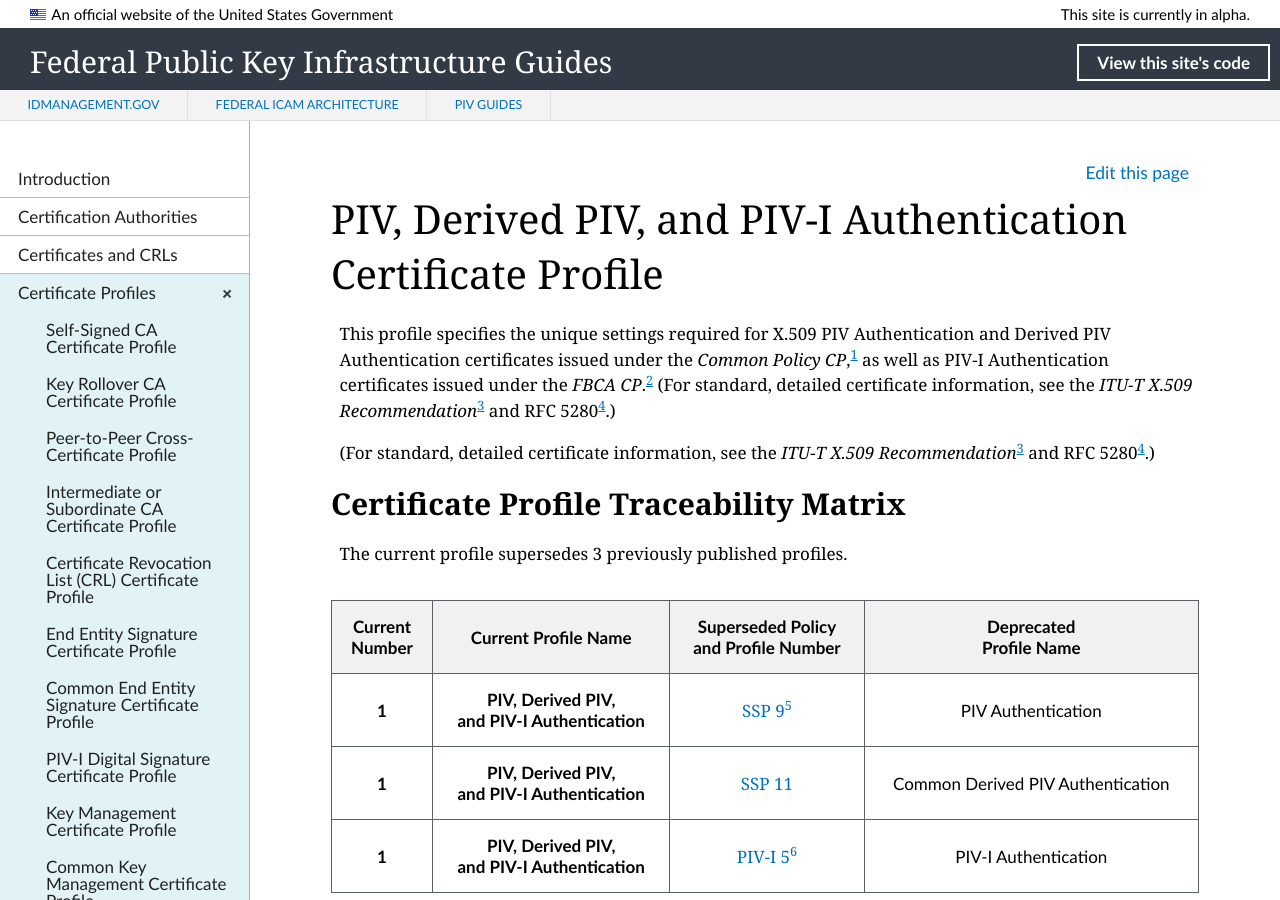
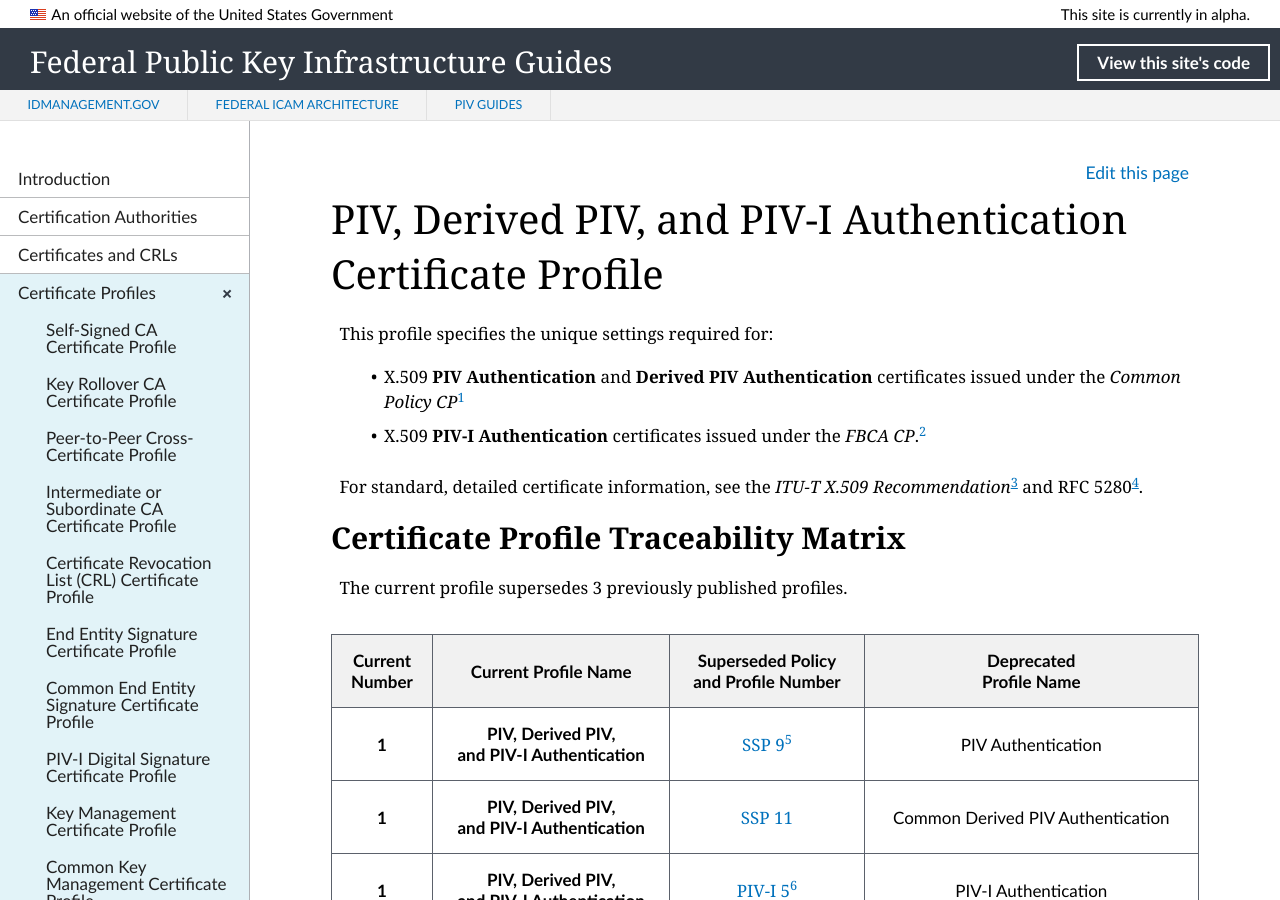
Before and after one commit to GSA/fpki-guides, a Jekyll site: the page built from _profiles/23_all_piv_auth.md, in a window 1280 px wide and 900 px high. Built offline with Jekyll 4.4.1, drawn with Linux system fonts in a browser that asks for light colours; nearby versions of some CDN libraries; library files that are not in the unit come from our copies.

Commit message:
Update 23_all_piv_auth.md
Intro revision

```diff
--- a/_profiles/23_all_piv_auth.md
+++ b/_profiles/23_all_piv_auth.md
@@ -3,9 +3,12 @@
 title: PIV, Derived PIV, and PIV-I Authentication Certificate Profile
 permalink: profiles/allpivauth3/
 ---
-This profile specifies the unique settings required for X.509 PIV Authentication and Derived PIV Authentication certificates issued under the _Common Policy CP_,<sup>[1](#1)</sup> as well as PIV-I Authentication certificates issued under the _FBCA CP_.<sup>[2](#2)</sup> (For standard, detailed certificate information, see the _ITU-T X.509 Recommendation_<sup>[3](#3)</sup> and RFC 5280<sup>[4](#4)</sup>.)
+This profile specifies the unique settings required for:
 
-(For standard, detailed certificate information, see the _ITU-T X.509 Recommendation_<sup>[3](#3)</sup> and RFC 5280<sup>[4](#4)</sup>.)
+* X.509 **PIV Authentication** and **Derived PIV Authentication** certificates issued under the _Common Policy CP_<sup>[1](#1)</sup>
+* X.509 **PIV-I Authentication** certificates issued under the _FBCA CP_.<sup>[2](#2)</sup>
+
+For standard, detailed certificate information, see the _ITU-T X.509 Recommendation_<sup>[3](#3)</sup> and RFC 5280<sup>[4](#4)</sup>.
 
 ## Certificate Profile Traceability Matrix
 
```
